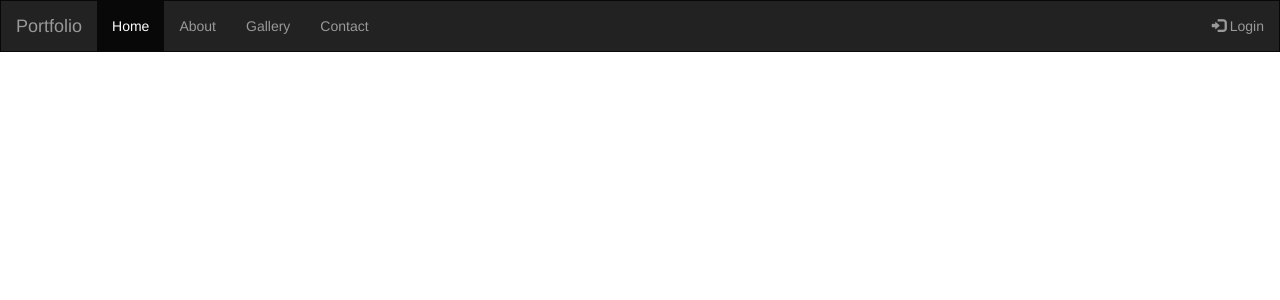
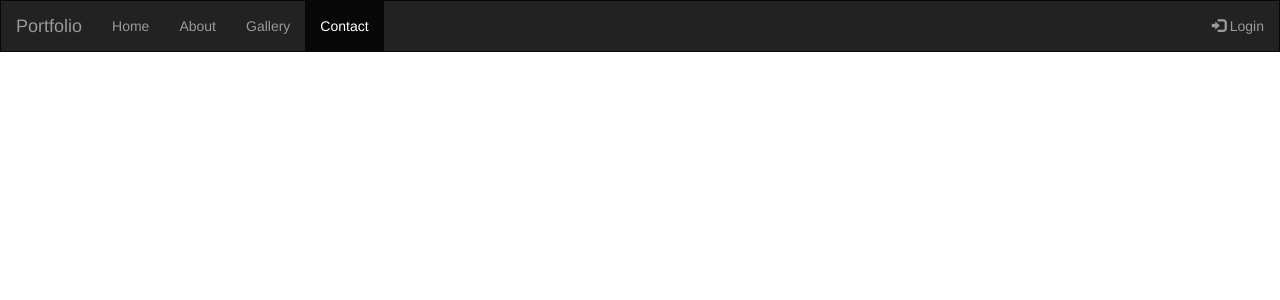
Before and after one commit to thejayhaykid/thejayhaykid.github.io, a Jekyll site: the page contact.html, which Jekyll copies as it is, in a window 1280 px wide. Shown: the top 300 px of the page. Built offline with Jekyll 4.4.1, drawn with Linux system fonts in a browser that asks for light colours; nearby versions of some CDN libraries; library files that are not in the unit come from our copies.

Commit message:
Update navbar "active"

```diff
--- a/about.html
+++ b/about.html
@@ -36,8 +36,8 @@
             </div>
             <div class="collapse navbar-collapse" id="myNavbar">
                 <ul class="nav navbar-nav">
-                    <li class="active"><a href="/index.html">Home</a></li>
-                    <li><a href="/about.html">About</a></li>
+                    <li><a href="/index.html">Home</a></li>
+                    <li class="active"><a href="/about.html">About</a></liclass="active">
                     <li><a href="/gallery.html">Gallery</a></li>
                     <li><a href="/contact.html">Contact</a></li>
                 </ul>
--- a/contact.html
+++ b/contact.html
@@ -36,10 +36,10 @@
             </div>
             <div class="collapse navbar-collapse" id="myNavbar">
                 <ul class="nav navbar-nav">
-                    <li class="active"><a href="/index.html">Home</a></li>
+                    <li><a href="/index.html">Home</a></li>
                     <li><a href="/about.html">About</a></li>
                     <li><a href="/gallery.html">Gallery</a></li>
-                    <li><a href="/contact.html">Contact</a></li>
+                    <li class="active"><a href="/contact.html">Contact</a></li>
                 </ul>
                 <ul class="nav navbar-nav navbar-right">
                     <li><a href="#"><span class="glyphicon glyphicon-log-in"></span> Login</a></li>
--- a/gallery.html
+++ b/gallery.html
@@ -36,9 +36,9 @@
             </div>
             <div class="collapse navbar-collapse" id="myNavbar">
                 <ul class="nav navbar-nav">
-                    <li class="active"><a href="/index.html">Home</a></li>
+                    <li><a href="/index.html">Home</a></li>
                     <li><a href="/about.html">About</a></li>
-                    <li><a href="/gallery.html">Gallery</a></li>
+                    <li class="active"><a href="/gallery.html">Gallery</a></li>
                     <li><a href="/contact.html">Contact</a></li>
                 </ul>
                 <ul class="nav navbar-nav navbar-right">
```
